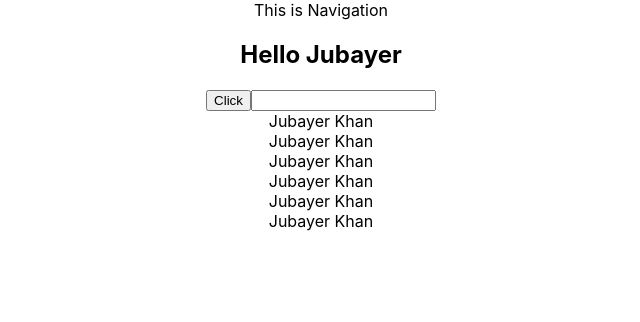
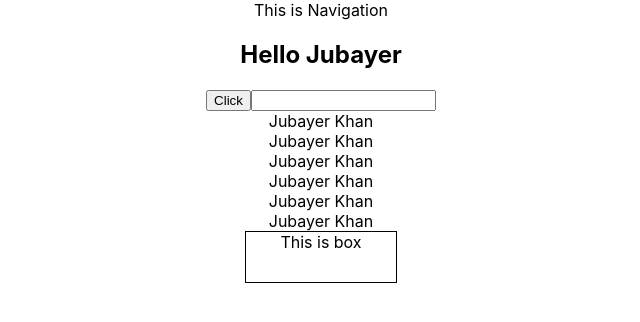
Before and after one commit to jakdev047/reactTypescript, a React (Create React App) app: page / in a window 1280 px wide. Shown: the top 322 px of the page, without its empty margins (319-959 px from the left). Built offline with nearby package versions, Linux system fonts and the light colour scheme.

Commit message:
style props

```diff
--- a/src/App.tsx
+++ b/src/App.tsx
@@ -8,6 +8,7 @@ import Heading from "./components/Heading";
 import { personList } from "./utils/data";
 import TopNavigation from "./layout/TopNavigation";
 import Input from "./components/Input";
+import Box from "./components/Box";
 
 function App() {
   const personName = {
@@ -33,6 +34,14 @@ function App() {
       />
       <Person name={personName} />
       <PersonList names={personList} />
+      <Box
+        styles={{
+          border: "1px solid black",
+          width: "150px",
+          height: "50px",
+          margin: "0 auto",
+        }}
+      />
     </div>
   );
 }
--- /dev/null
+++ b/src/components/Box.tsx
@@ -0,0 +1,13 @@
+import React from "react";
+
+type StyleProps = {
+  styles: React.CSSProperties;
+};
+
+export default function Box(props: StyleProps) {
+  return (
+    <>
+      <div style={props?.styles}>This is box</div>
+    </>
+  );
+}
```
